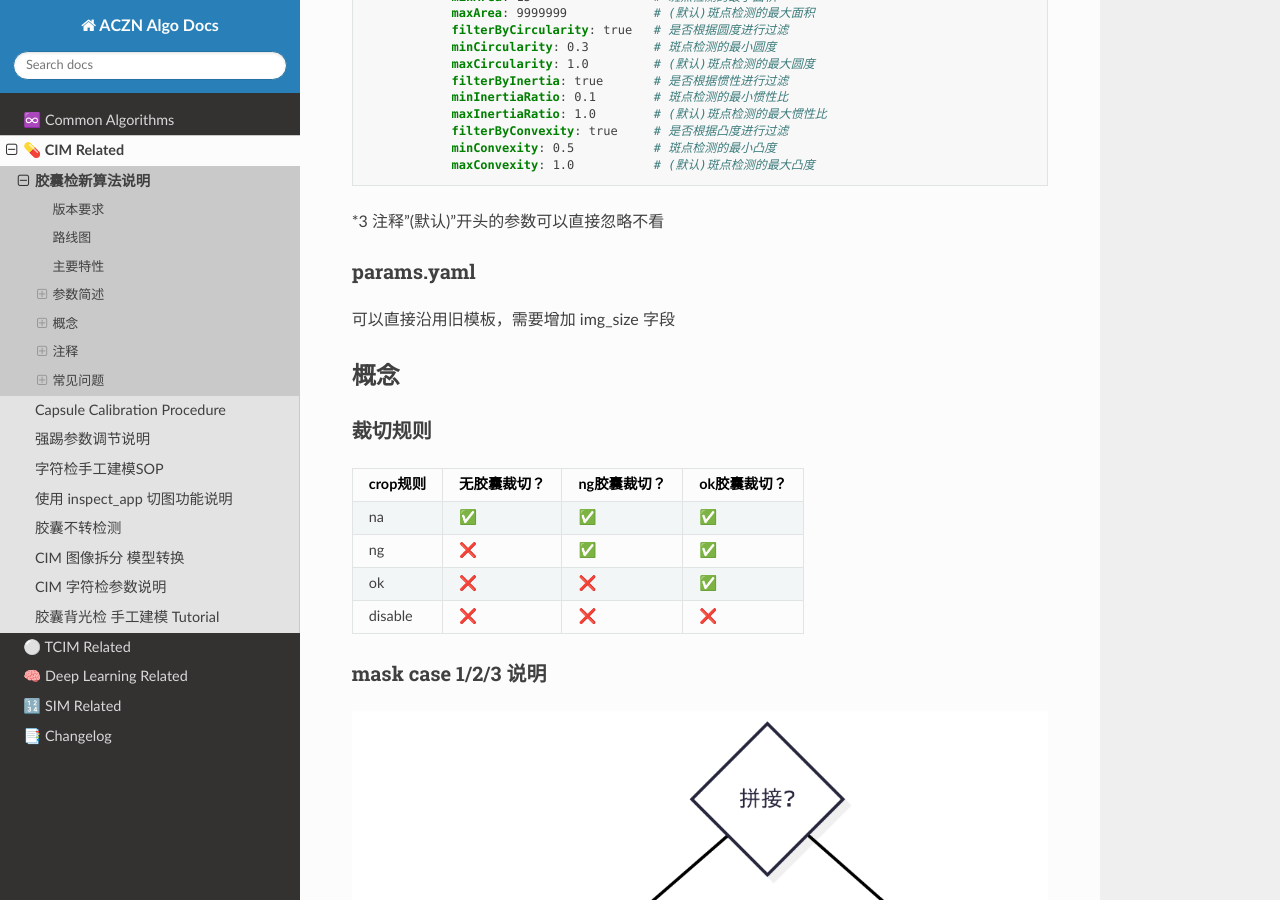
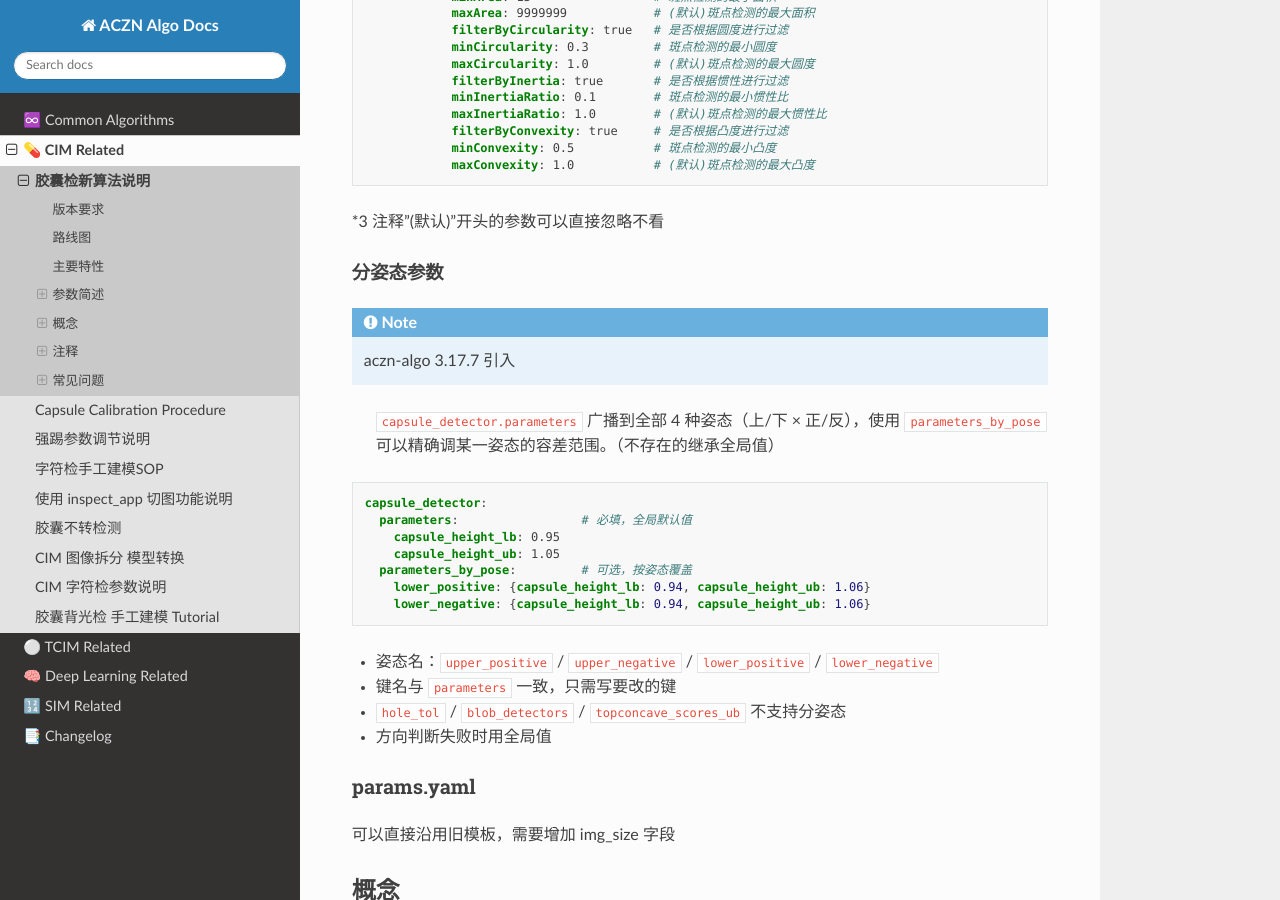
Before and after one commit to pejoypan/aczn-algo-docs, a Sphinx documentation site: the page built from docs/source/cim/new-cim-algo-instruction.md, in a window 1280 px wide and 900 px high, scrolled down 3254 px. Built offline with Sphinx 7.4.7 and the Read the Docs theme 3.1.0, drawn with Linux system fonts in a browser that asks for light colours.

Commit message:
capsule 分姿态参数

````diff
--- a/docs/source/cim/new-cim-algo-instruction.md
+++ b/docs/source/cim/new-cim-algo-instruction.md
@@ -164,6 +164,29 @@ aczn-algo >= 3.10.1
 
 *3 注释"(默认)"开头的参数可以直接忽略不看
 
+#### 分姿态参数
+
+```{note}
+aczn-algo 3.17.7 引入
+```
+
+> `capsule_detector.parameters` 广播到全部 4 种姿态（上/下 × 正/反），使用 `parameters_by_pose` 可以精确调某一姿态的容差范围。（不存在的继承全局值）
+
+```yaml
+capsule_detector:
+  parameters:                 # 必填，全局默认值
+    capsule_height_lb: 0.95
+    capsule_height_ub: 1.05
+  parameters_by_pose:         # 可选，按姿态覆盖
+    lower_positive: {capsule_height_lb: 0.94, capsule_height_ub: 1.06}
+    lower_negative: {capsule_height_lb: 0.94, capsule_height_ub: 1.06}
+```
+
+- 姿态名：`upper_positive` / `upper_negative` / `lower_positive` / `lower_negative`
+- 键名与 `parameters` 一致，只需写要改的键
+- `hole_tol` / `blob_detectors` / `topconcave_scores_ub` 不支持分姿态
+- 方向判断失败时用全局值
+
 ### params.yaml
 
 可以直接沿用旧模板，需要增加 img_size 字段
````
